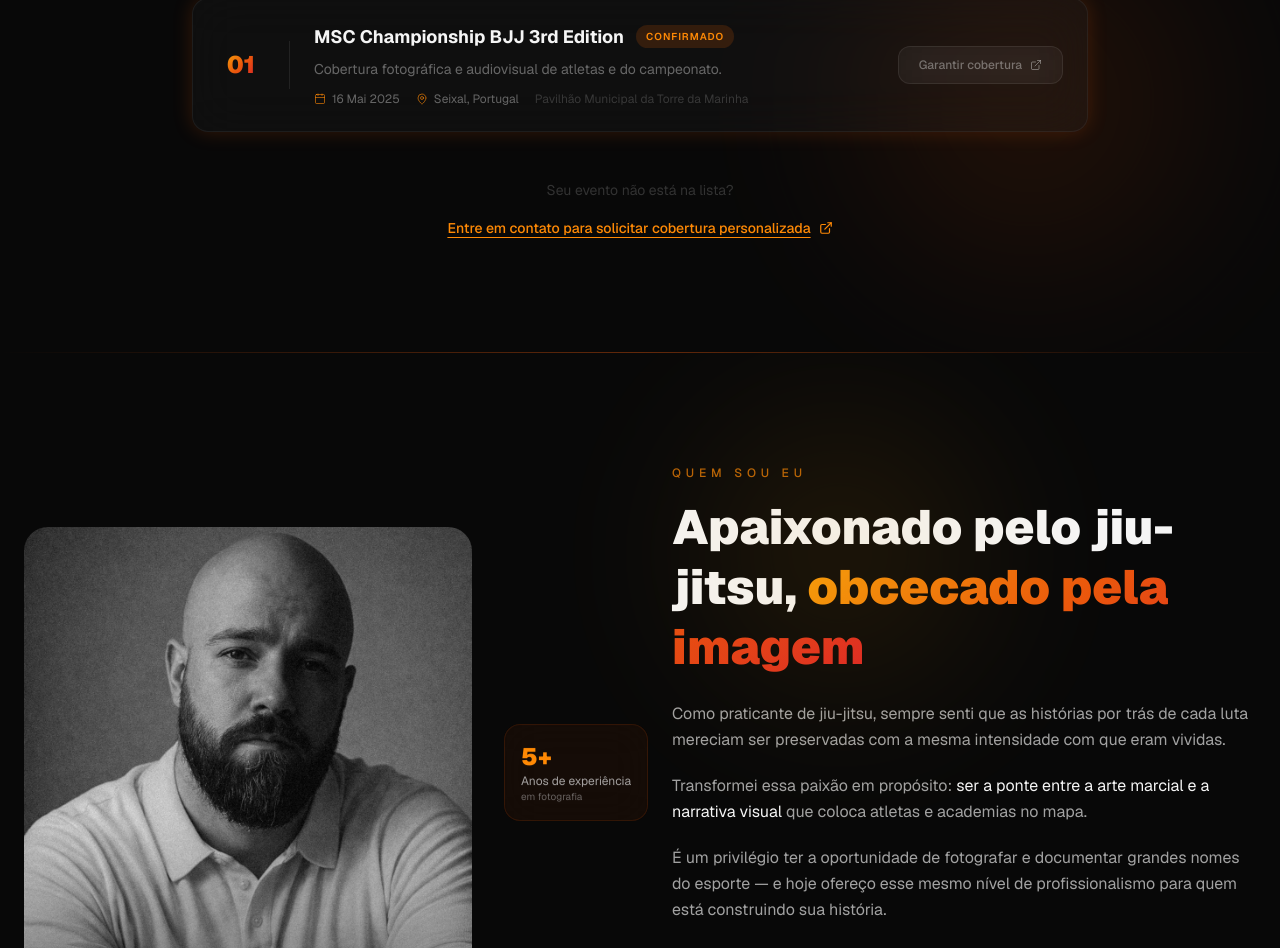
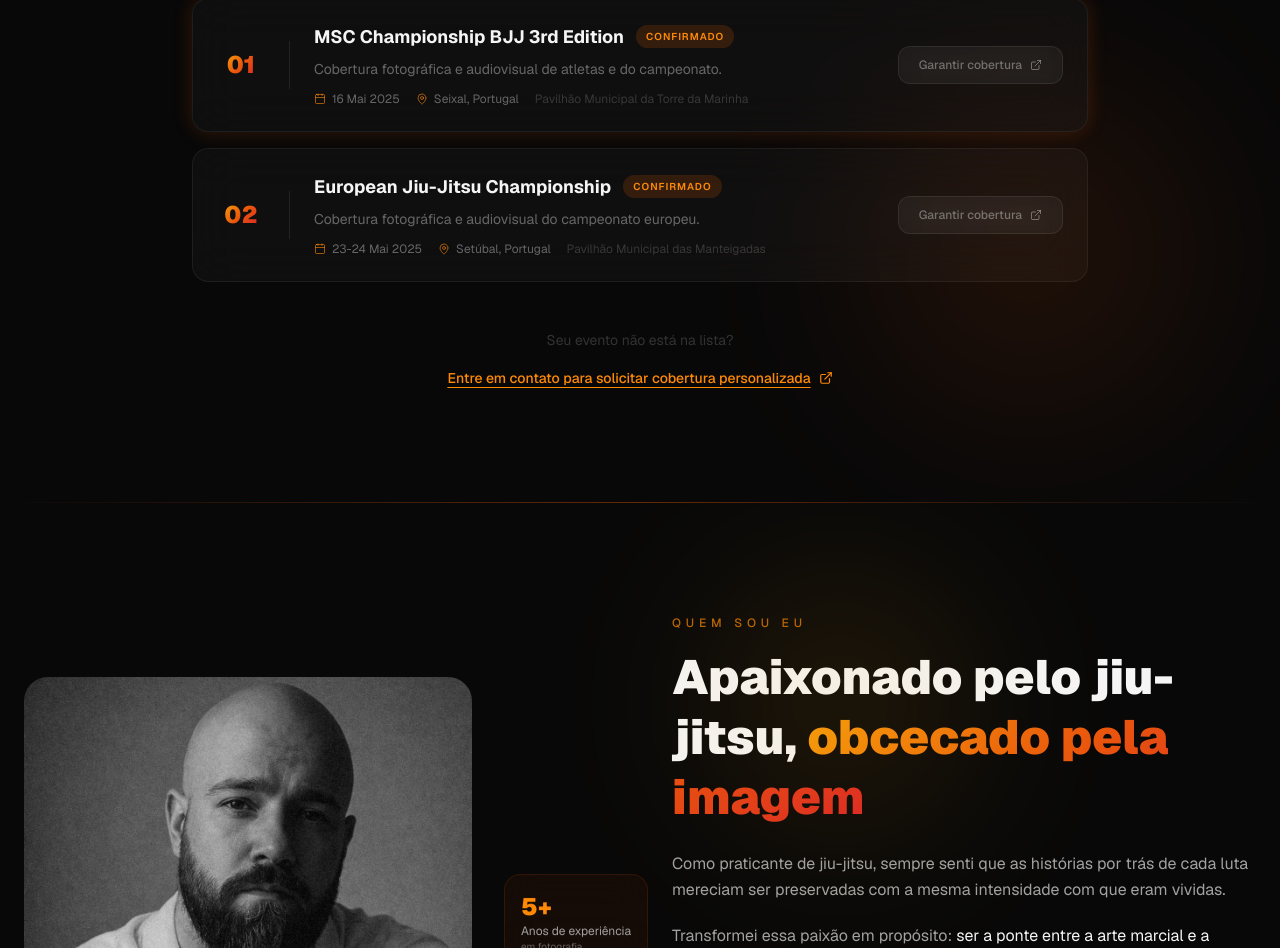
Before and after one commit to caiofvalle/site-caiovalle, a Next.js app: page / in a window 1280 px wide. Shown: the part 3213-4161 px from the top of the page. Built offline with nearby package versions, Linux system fonts and the light colour scheme.

Commit message:
add european championship event

```diff
--- a/src/components/Events.tsx
+++ b/src/components/Events.tsx
@@ -10,6 +10,16 @@ const events = [
     status: "Confirmado",
     highlight: true,
     description: "Cobertura fotográfica e audiovisual de atletas e do campeonato.",
+  },
+  {
+    id: 2,
+    name: "European Jiu-Jitsu Championship",
+    date: "23-24 Mai 2025",
+    location: "Setúbal, Portugal",
+    venue: "Pavilhão Municipal das Manteigadas",
+    status: "Confirmado",
+    highlight: false,
+    description: "Cobertura fotográfica e audiovisual do campeonato europeu.",
   },
 ];
 
```
